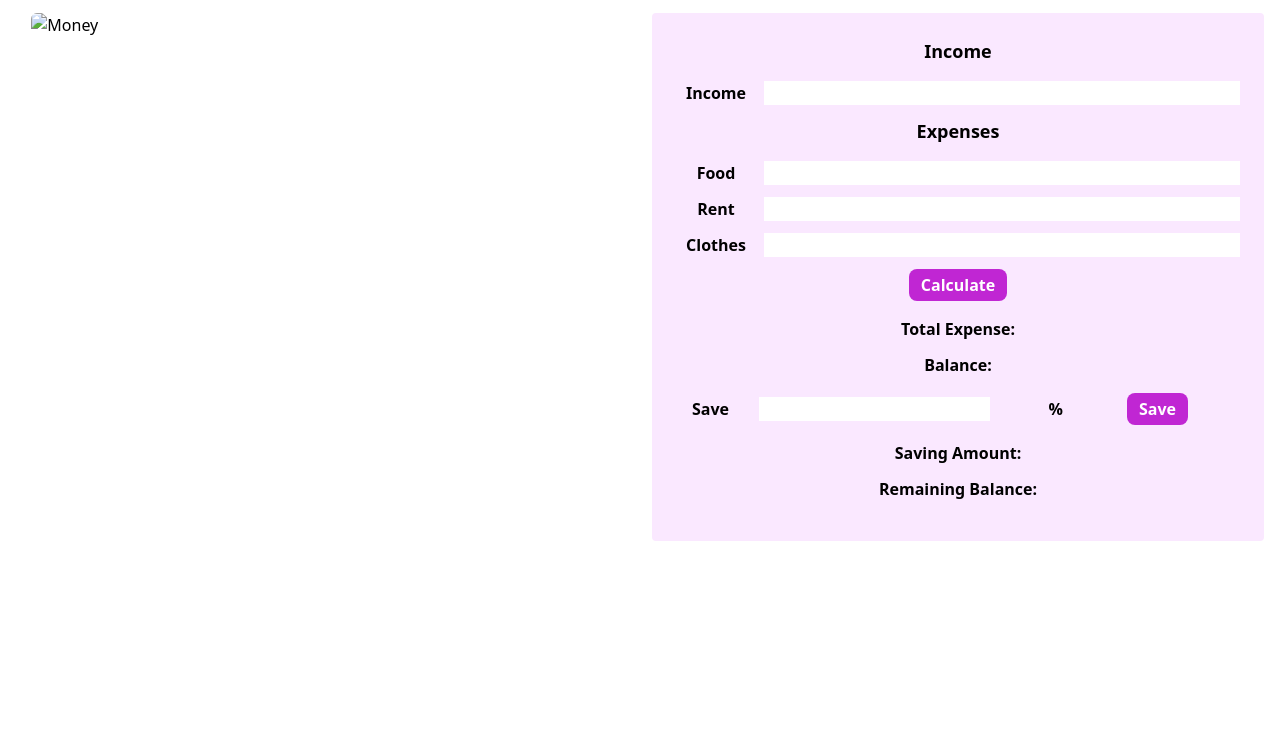
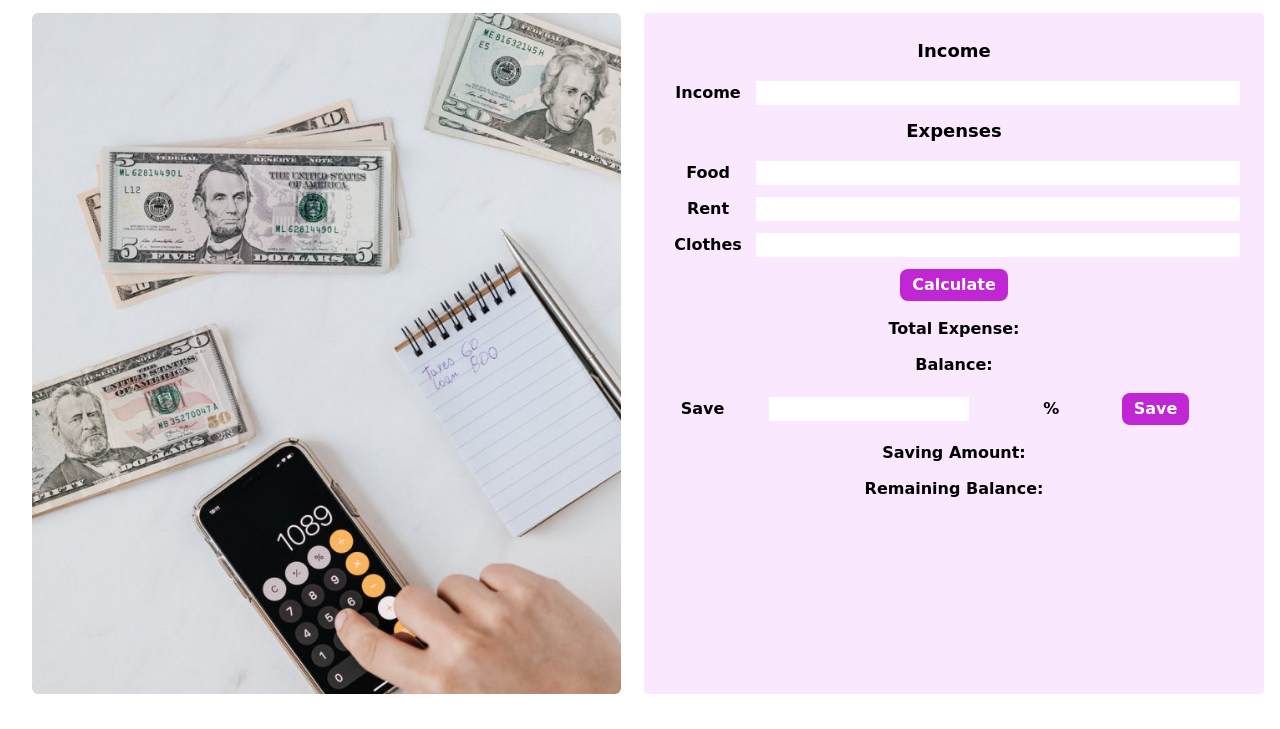
Before and after one commit to shihabuddin-dev/money-master, a plain HTML site: page index.html in a window 1280 px wide. Shown: the part 71-800 px from the top of the page. Drawn offline with nearby package versions, Linux system fonts and the light colour scheme.

Commit message:
changed few things made dynamic colorful and did new font connect by the google font and added css by none of the negative value will be hidden

```diff
--- a/index.html
+++ b/index.html
@@ -5,18 +5,20 @@
     <meta charset="utf-8">
     <meta name="viewport" content="width=device-width, initial-scale=1">
     <script src="https://cdn.tailwindcss.com"></script>
+    <link rel="shortcut icon" href="./assets/favicon.ico" type="image/x-icon">
+    <link rel="stylesheet" href="./style.css">
     <title>Money Master</title>
 
 </head>
 
-<body>
+<body class="merienda-font">
     <header class="text-center">
         <h1 class="text-3xl font-bold text-fuchsia-600 py-2 md:py-4">Money Master!</h1>
     </header>
 
     <!-- Main section starts Here -->
     <main class="container mx-auto p-4">
-    <section class="grid grid-cols-1 md:grid-cols-2 gap-6">
+        <section class="grid grid-cols-1 md:grid-cols-2 gap-2">
             <div>
                 <img class="w-[95%] mx-auto max-h-screen rounded-md" src="assets/money.png" alt="Money">
             </div>
@@ -25,20 +27,20 @@
                     <h5 class="text-lg font-bold mb-4">Income</h5>
                     <div class="mb-3 flex items-center">
                         <label for="income" class="font-bold mr-2 w-20">Income</label>
-            <input type="text" class="flex-grow form-input" id="income">
+                        <input type="number" class="flex-grow form-input" id="income">
                     </div>
                     <h5 class="text-lg font-bold mb-4">Expenses</h5>
                     <div class="mb-3 flex items-center">
                         <label for="food" class="font-bold mr-2 w-20">Food</label>
-            <input type="text" class="flex-grow form-input" id="food">
+                        <input type="number" class="flex-grow form-input" id="food">
                     </div>
                     <div class="mb-3 flex items-center">
                         <label for="rent" class="font-bold mr-2 w-20">Rent</label>
-            <input type="text" class="flex-grow form-input" id="rent">
+                        <input type="number" class="flex-grow form-input" id="rent">
                     </div>
                     <div class="mb-3 flex items-center">
                         <label for="clothes" class="font-bold mr-2 w-20">Clothes</label>
-            <input type="text" class="flex-grow form-input" id="clothes">
+                        <input type="number" class="flex-grow form-input" id="clothes">
                     </div>
                     <button id="calculate-btn" class="btn bg-fuchsia-600 text-white py-1 px-3 rounded-lg font-bold"
                         onclick="calculateExpense()">Calculate</button>
@@ -50,7 +52,7 @@
                     <div class="mb-3 flex items-center">
                         <label for="save" class="font-bold mr-2 w-20">Save</label>
                         <div class="w-1/2">
-              <input type="text" class="form-input" id="save">
+                            <input type="number" class="form-input" id="save">
                         </div>
                         <div class="w-1/2 flex items-center justify-evenly">
                             <h4 class="font-bold mr-3">%</h4>
--- /dev/null
+++ b/style.css
@@ -0,0 +1,18 @@
+@import url('https://fonts.googleapis.com/css2?family=Patrick+Hand&display=swap');
+
+.merienda-font {
+    font-family: "Merienda", cursive;
+  }
+
+/* Remove spinner arrows for WebKit browsers (Chrome, Safari, Edge, Opera) */
+input[type="number"]::-webkit-outer-spin-button,
+input[type="number"]::-webkit-inner-spin-button {
+    -webkit-appearance: none;
+    margin: 0;
+}
+
+/* Remove spinner arrows from number input (Firefox Standard)  */
+input[type="number"] {
+    -moz-appearance: textfield;
+    appearance: textfield;
+}
```
Also changed, not shown: assets/favicon.ico (added), assets/money.png (added), script/app.js (indentation only). Lines whose indentation alone changed are shown as unchanged.
